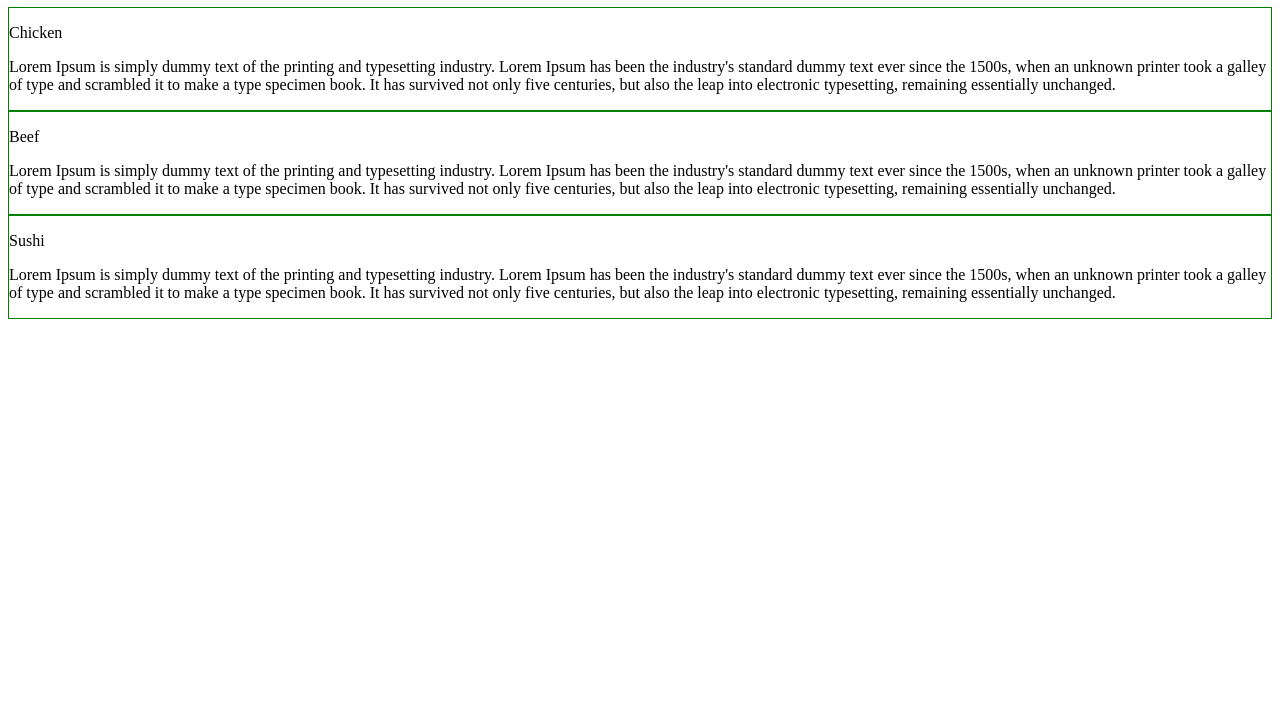
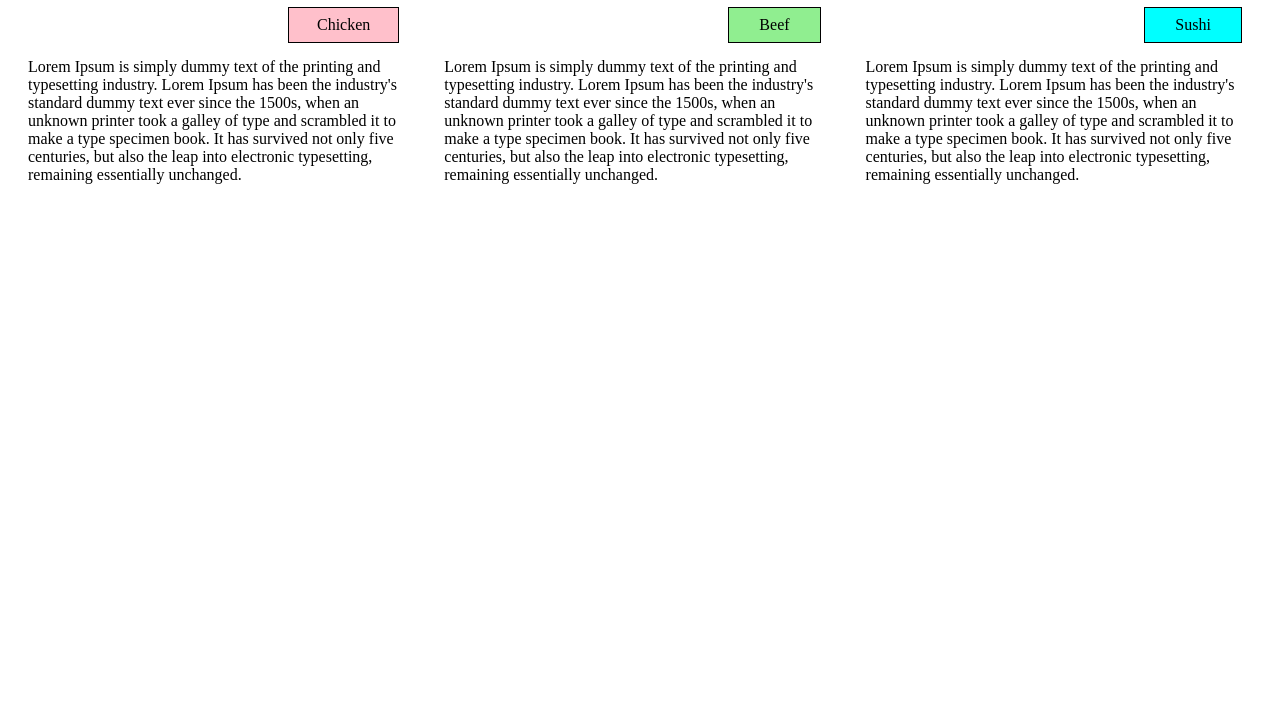
Before and after one commit to ArturoLunaa/coursera, a plain HTML site: page module2-solution/index.html in a window 1280 px wide. Shown: the part 73-800 px from the top of the page. Drawn offline with Linux system fonts and the light colour scheme.

Commit message:
CSS ready

```diff
--- a/module2-solution/css/styles.css
+++ b/module2-solution/css/styles.css
@@ -2,11 +2,59 @@
   box-sizing: border-box;
 }
 
+.row {
+  width: 100%;
+}
+h1{
+  text-align: center;
+}
+div{
+  margin: 0px;
+}
+#title1{
+ position: relative;
+  background-color:pink;
+  float: right;
+  margin: 0px 30px 0px 10px;
+  padding: 8px 28px;
+  border: 1px solid black;
+}
+#title2{
+  position: relative;
+  background-color:lightgreen;
+  float: right;
+  margin: 0px 30px 0px 10px;
+  padding: 8px 30px;
+  border: 1px solid black;
+}
+#title3{
+  position: relative;
+  background-color:aqua;
+  float: right;
+  margin: 0px 30px 0px 10px;
+  padding: 8px 30px;
+  border: 1px solid black;
+}
+#p1{
+  clear: right;
+  margin: 5px;
+  padding: 15px
+
+}
+#p2{
+ clear: right;
+  margin: 0px;
+  padding: 15px
+}
+#p3{
+ clear: right;
+  margin: 0px;
+  padding: 15px
+}
 /********** Large devices only **********/
 @media (min-width: 992px) {
   .col-lg-1, .col-lg-2, .col-lg-3, .col-lg-4, .col-lg-5, .col-lg-6, .col-lg-7, .col-lg-8, .col-lg-9, .col-lg-10, .col-lg-11, .col-lg-12 {
     float: left;
-    border: 1px solid green;
   }
   .col-lg-1 {
     width: 8.33%;
@@ -50,7 +98,6 @@
 @media (min-width: 768px) and (max-width: 991px) {
   .col-md-1, .col-md-2, .col-md-3, .col-md-4, .col-md-5, .col-md-6, .col-md-7, .col-md-8, .col-md-9, .col-md-10, .col-md-11, .col-md-12 {
     float: left;
-    border: 1px solid green;
   }
   .col-md-1 {
     width: 8.33%;
@@ -91,10 +138,9 @@
 }
 
 /********** Small devices only **********/
-@media (min-width: 767px) {
+@media (max-width: 767px){
   .col-sm-1, .col-sm-2, .col-sm-3, .col-sm-4, .col-sm-5, .col-sm-6, .col-sm-7, .col-sm-8, .col-sm-9, .col-sm-10, .col-sm-11, .col-sm-12 {
     float: left;
-    border: 1px solid green;
   }
   .col-sm-1 {
     width: 8.33%;
```
